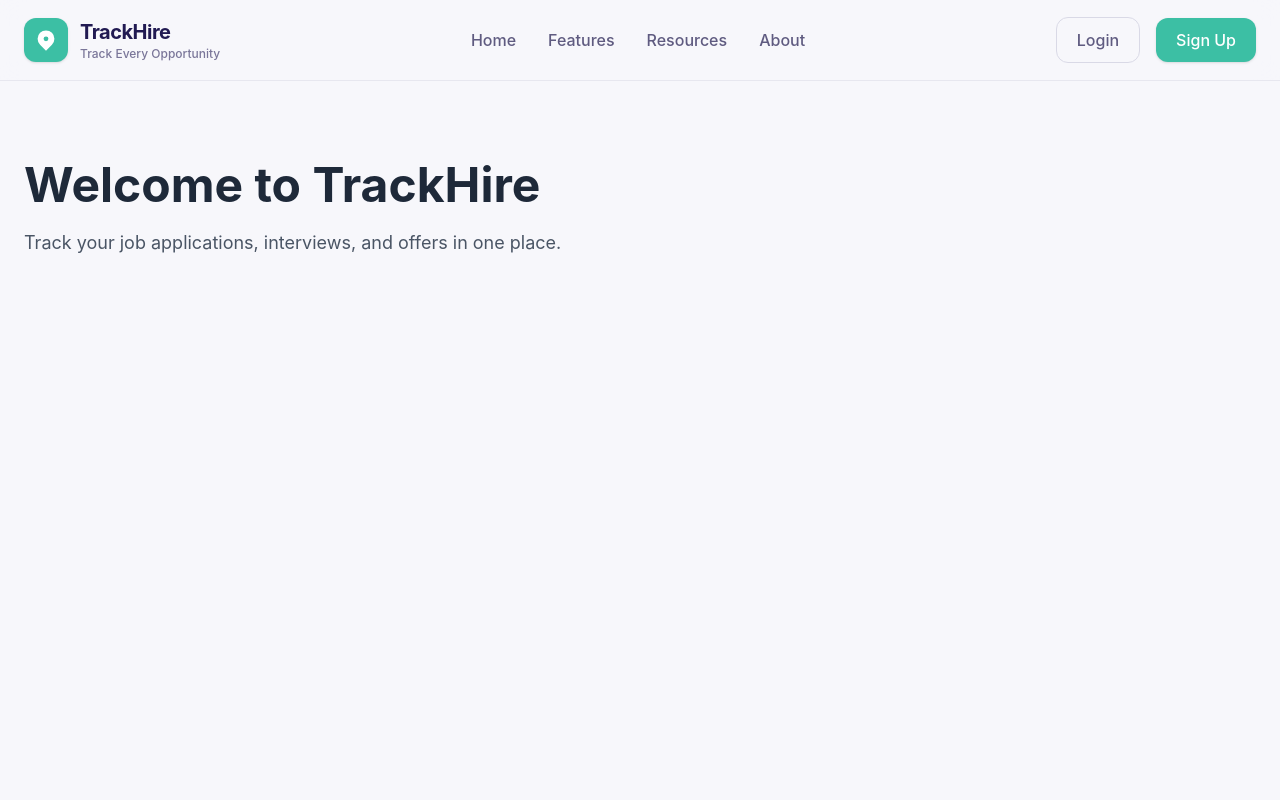
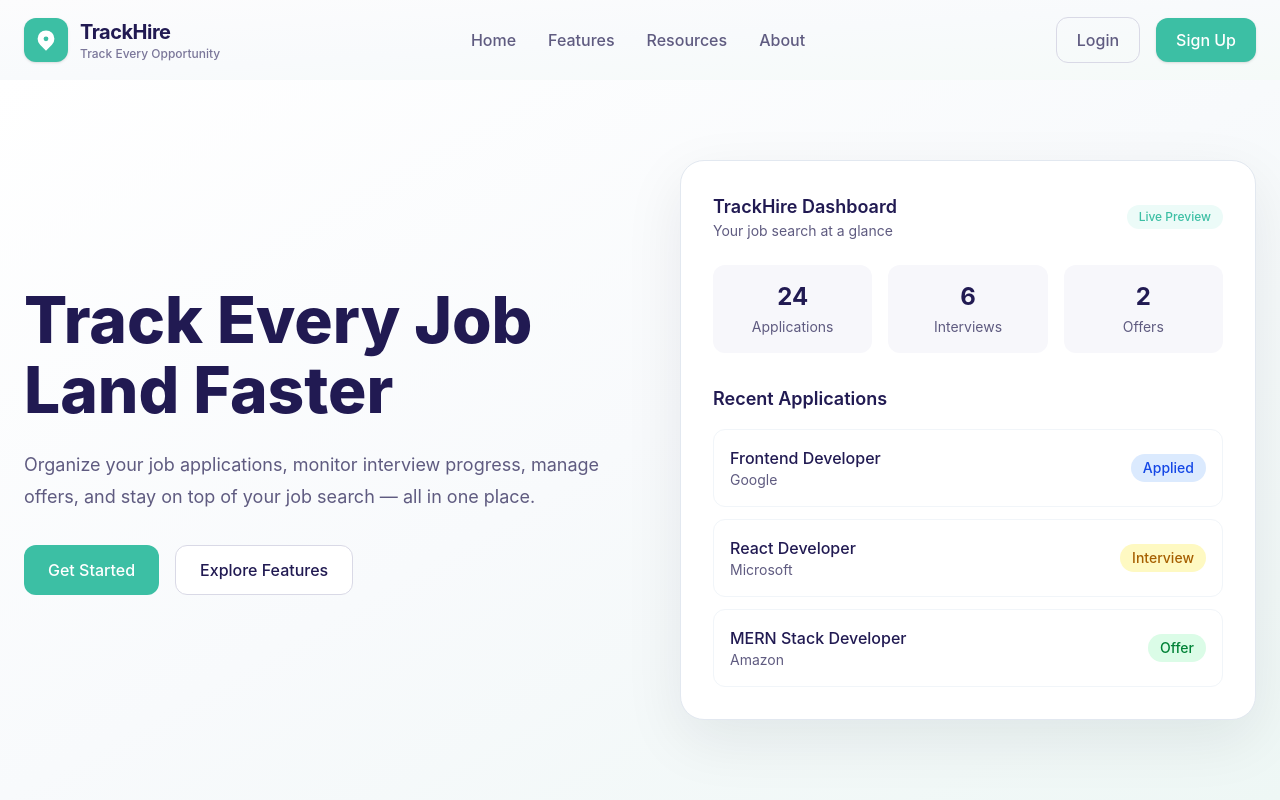
Before and after one commit to MohdNaqeem/TrackHire, a React (Vite) app: page / in a window 1280 px wide. Built offline with nearby package versions, Linux system fonts and the light colour scheme.

Commit message:
build Hero section and Dashboard

```diff
--- /dev/null
+++ b/src/components/common/Button/Button.jsx
@@ -0,0 +1,21 @@
+import { NavLink } from "react-router-dom";
+
+function Button({ children, to, variant = "primary" }) {
+  const baseClasses =
+    "inline-flex items-center justify-center rounded-xl px-6 py-3 font-medium transition-all duration-200";
+
+  const variants = {
+    primary: "bg-[#3CBFA4] text-white hover:bg-[#31A88F]",
+
+    secondary:
+      "border border-[#D9D9E6] bg-white text-[#211A52] hover:bg-[#ECFBF8]",
+  };
+
+  return (
+    <NavLink to={to} className={`${baseClasses} ${variants[variant]}`}>
+      {children}
+    </NavLink>
+  );
+}
+
+export default Button;
--- /dev/null
+++ b/src/components/home/DashboardPreview/DashboardPreview.jsx
@@ -0,0 +1,108 @@
+const stats = [
+  {
+    id: 1,
+    title: "Applications",
+    value: 24,
+  },
+  {
+    id: 2,
+    title: "Interviews",
+    value: 6,
+  },
+  {
+    id: 3,
+    title: "Offers",
+    value: 2,
+  },
+];
+
+const jobs = [
+  {
+    id: 1,
+    role: "Frontend Developer",
+    company: "Google",
+    status: "Applied",
+    bgColor: "bg-blue-100",
+    textColor: "text-blue-700",
+  },
+  {
+    id: 2,
+    role: "React Developer",
+    company: "Microsoft",
+    status: "Interview",
+    bgColor: "bg-yellow-100",
+    textColor: "text-yellow-700",
+  },
+  {
+    id: 3,
+    role: "MERN Stack Developer",
+    company: "Amazon",
+    status: "Offer",
+    bgColor: "bg-green-100",
+    textColor: "text-green-700",
+  },
+];
+
+function DashboardPreview() {
+  return (
+    <div className="w-full max-w-xl rounded-3xl border border-slate-200 bg-white p-8 shadow-[0_20px_60px_rgba(15,23,42,0.08)]">
+      {/* Header */}
+      <div className="mb-6 flex items-center justify-between">
+        <div>
+          <h3 className="text-lg font-semibold text-[#211A52]">
+            TrackHire Dashboard
+          </h3>
+
+          <p className="text-sm text-[#5F5B80]">Your job search at a glance</p>
+        </div>
+
+        <span className="rounded-full bg-[#ECFBF8] px-3 py-1 text-xs font-medium text-[#3CBFA4]">
+          Live Preview
+        </span>
+      </div>
+
+      {/* Stats */}
+      <div className="grid grid-cols-3 gap-3 sm:gap-4">
+        {stats.map((stat) => (
+          <div
+            key={stat.id}
+            className="rounded-xl bg-[#F7F7FB] p-4 text-center"
+          >
+            <h4 className="text-2xl font-bold text-[#211A52]">{stat.value}</h4>
+
+            <p className="mt-1 text-sm text-[#5F5B80]">{stat.title}</p>
+          </div>
+        ))}
+      </div>
+      {/* Recent Applications */}
+      <div className="mt-8">
+        <h4 className="mb-4 text-lg font-semibold text-[#211A52]">
+          Recent Applications
+        </h4>
+
+        <div className="space-y-3">
+          {jobs.map((job) => (
+            <div
+              key={job.id}
+              className="flex items-center justify-between rounded-xl bg-white border border-slate-100 p-4 transition-all duration-200 hover:-translate-y-1 hover:shadow-md"
+            >
+              <div>
+                <h5 className="font-medium text-[#211A52]">{job.role}</h5>
+
+                <p className="text-sm text-[#5F5B80]">{job.company}</p>
+              </div>
+
+              <span
+                className={`rounded-full px-3 py-1 text-sm font-medium ${job.bgColor} ${job.textColor}`}
+              >
+                {job.status}
+              </span>
+            </div>
+          ))}
+        </div>
+      </div>
+    </div>
+  );
+}
+
+export default DashboardPreview;
--- a/src/components/home/Hero/Hero.jsx
+++ b/src/components/home/Hero/Hero.jsx
@@ -1,14 +1,38 @@
+import Button from "../../common/button/Button";
+import DashboardPreview from "../DashboardPreview/DashboardPreview";
 function Hero() {
   return (
-    <main className="mx-auto max-w-7xl px-6 py-20">
-      <h1 className="text-5xl font-bold text-gray-800">
-        Welcome to TrackHire
-      </h1>
+    <section className="min-h-[calc(100vh-80px)] bg-gradient-to-br from-white via-[#F8FAFC] to-[#EEF7F5]">
+      <div className="mx-auto flex max-w-7xl flex-col items-center gap-12 px-6 py-8 lg:h-[calc(100vh-80px)] lg:flex-row lg:items-center lg:gap-16 lg:py-0">
+        {/* Left Section */}
+        <div className="flex flex-1 flex-col justify-center items-center text-center lg:items-start lg:text-left">
+          <h1 className="text-5xl font-extrabold leading-[1.1] text-[#211A52] sm:text-6xl lg:text-[4rem]">
+            Track Every Job
+            <br />
+            Land Faster
+          </h1>
 
-      <p className="mt-5 max-w-xl text-lg text-gray-600">
-        Track your job applications, interviews, and offers in one place.
-      </p>
-    </main>
+          <p className="mt-6 max-w-xl text-base leading-7 text-[#5F5B80] sm:text-lg sm:leading-8">
+            Organize your job applications, monitor interview progress, manage
+            offers, and stay on top of your job search — all in one place.
+          </p>
+
+          <div className="mt-8 flex flex-col gap-4 sm:flex-row">
+            <Button to="/signup">Get Started</Button>
+
+            <Button to="/features" variant="secondary">
+              Explore Features
+            </Button>
+          </div>
+        </div>
+
+        {/* Right Section */}
+        <div className="flex flex-1 justify-center lg:justify-end">
+          <DashboardPreview />
+        </div>
+      </div>
+    </section>
+
   );
 }
 
--- a/src/components/layout/Navbar/Navbar.jsx
+++ b/src/components/layout/Navbar/Navbar.jsx
@@ -1,9 +1,10 @@
-import { useState } from "react";
+import { useState, useEffect} from "react";
 import { HiMenu, HiX, HiLocationMarker } from "react-icons/hi";
 import { NavLink } from "react-router-dom";
 
 function Navbar() {
   const [isOpen, setIsOpen] = useState(false);
+  const [isScrolled, setIsScrolled] = useState(false);
 
   const navLinks = [
     {
@@ -24,8 +25,26 @@ function Navbar() {
     },
   ];
 
+  useEffect(() => {
+  const handleScroll = () => {
+    setIsScrolled(window.scrollY > 10);
+  };
+
+  window.addEventListener("scroll", handleScroll);
+
+  return () => {
+    window.removeEventListener("scroll", handleScroll);
+  };
+}, []);
+
   return (
-    <nav className="sticky top-0 z-50 border-b border-[#E7E7EF] bg-[#F7F7FB]/90 backdrop-blur-md">
+    <nav
+  className={`sticky top-0 z-50 transition-all duration-500 ease-in-out ${
+    isScrolled
+      ? "bg-white shadow-sm"
+      : "bg-gradient-to-br from-[#FCFCFD] via-[#F8FAFC] to-[#F5FAF8]"
+  }`}
+>
       <div className="mx-auto flex h-20 max-w-7xl items-center justify-between px-6">
         {/* Logo */}
         <NavLink to="/" className="flex items-center gap-3">
--- a/src/docs/02-knowledge-check.md
+++ b/src/docs/02-knowledge-check.md
@@ -123,3 +123,164 @@ When a user clicks a navigation link, `NavLink` updates the browser URL. `Browse
 I would create a new page component inside the `pages` folder, import it into `AppRoutes.jsx`, create a new `<Route>` for its URL, and add a new `NavLink` in the Navbar if the page should be accessible through the navigation menu.
 
 ------------------------------------------------------------------------------------------------------------------------
+
+## Feature 3 : Shared Layout with Sticky Navbar
+
+### Question 1
+
+**Why did you create a MainLayout?**
+
+### Answer
+To avoid repeating the Navbar across multiple pages. The layout provides a shared structure for all public routes.
+
+---
+
+### Question 02
+
+**What is <Outlet />?**
+
+### Answer
+
+<Outlet /> is a placeholder from react-router-dom where the matched child route is rendered.
+
+---
+
+### Question 3
+
+**Why not import Navbar into every page?**
+
+### Answer
+
+That would duplicate code. A shared layout is easier to maintain because the Navbar is written only once.
+
+---
+
+### Question 4
+
+**Why are Login and Signup outside MainLayout?**
+
+### Answer
+
+They use a different layout. Authentication pages usually don't need the public navigation, so keeping them outside provides a cleaner user experience.
+
+------------------------------------------------------------------------------------------------------------------------
+
+## Feature 4 : Hero Section
+
+### Question 1
+
+**What is import?**
+
+### Answer
+
+import is a JavaScript keyword used to bring code from another file or package into the current file.
+
+---
+
+### Question 2
+
+**What is children?**
+
+### Answer
+
+children is a special prop provided by React. Anything written between the opening and closing tags automatically becomes children.
+
+---
+
+### Question 3
+
+**What is a Template Literal?**
+
+### Answer
+
+Anything inside `` (backticks) can combine multiple values into one string.
+
+---
+
+### Question 4
+
+**What is a Reusable Component?**
+
+### Answer
+
+A reusable component is a component that is written once and can be used many times in different parts of the application.
+Example:
+Instead of creating a new button every time, we create one Button component and reuse it wherever we need a button.
+
+---
+
+### Question 5
+
+**Why do companies use reusable components?**
+
+### Answer
+
+Consistency: Every button looks and behaves the same.
+Maintainability: Design changes are made in one file.
+Reusability: The same component can be used across many pages.
+Cleaner code: No repeated Tailwind classes everywhere.
+Scalability: As the application grows, the UI remains organized.
+
+---
+
+### Question 5
+
+**What are props in React?**
+
+### Answer
+
+Props (Properties) are read-only data passed from a parent component to a child component. They allow components to become dynamic and reusable by changing their behavior or appearance without modifying the component itself.
+
+------------------------------------------------------------------------------------------------------------------------
+
+## Feature 4 : Dashboard Preview
+
+### Question 1
+
+**Q. Why do we use .map() in React instead of writing multiple <div> elements manually?**
+
+### Answer
+
+We use .map() to dynamically render repeated UI from an array of data. It keeps the code cleaner, avoids duplication, makes the component scalable, and allows the UI to update automatically when the underlying data changes.
+
+---
+
+### Question 2
+
+**Why did you store the stats and jobs in arrays instead of hardcoding the JSX?**
+
+### Answer
+
+The id is used as the key prop when rendering lists. React uses keys to uniquely identify items so it can efficiently update only the elements that change.
+
+---
+
+### Question 3
+
+**Why does every object have an id?**
+
+### Answer:
+
+The id is used as the key prop when rendering lists. React uses keys to uniquely identify items so it can efficiently update only the elements that change.
+
+---
+
+### Question 4
+
+**Why did you use .map()?**
+
+### Answer
+
+.map() transforms each object in an array into a JSX element. It lets us render repeated UI from data instead of writing duplicate markup.
+
+---
+
+### Question 5
+
+**Why are bgColor and textColor stored in the job objects?**
+
+### Answer
+
+Each job carries its own badge styling, making the UI data-driven. The component reads those values and applies the correct Tailwind classes, so adding new statuses requires only updating the data rather than changing the JSX.
+
+------------------------------------------------------------------------------------------------------------------------
```
